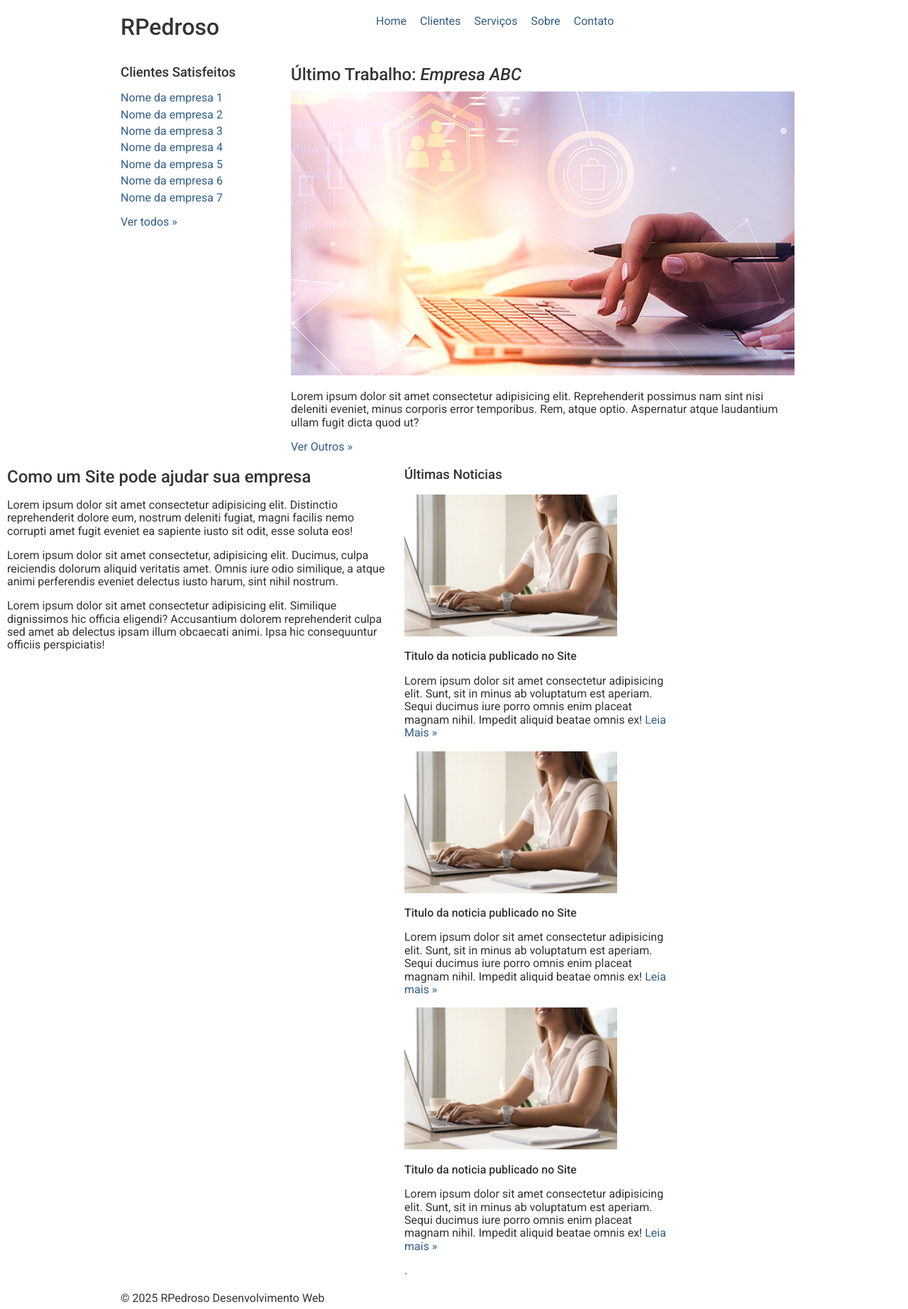
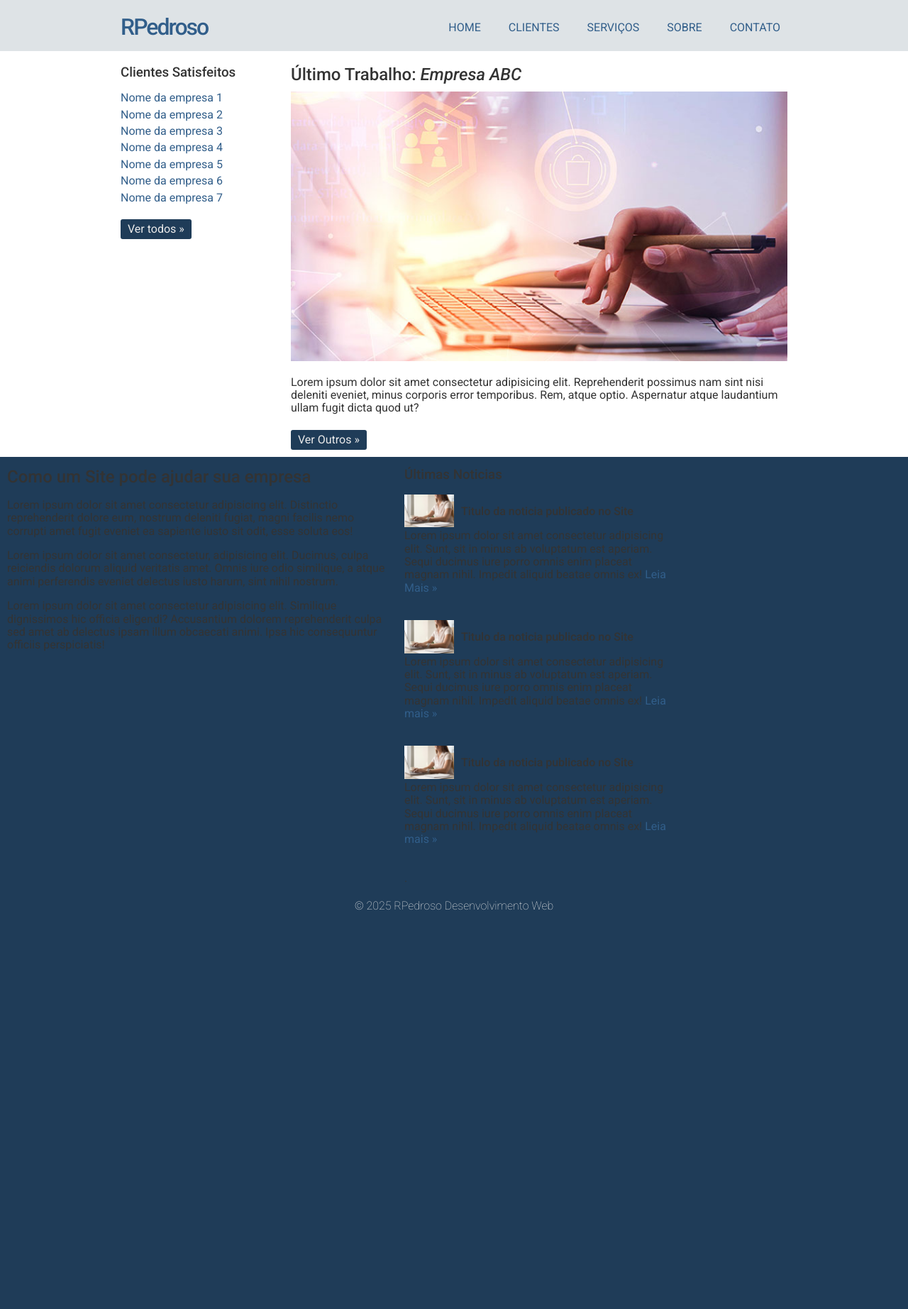
Before and after one commit to Pedrosoro40/Projetos, a PHP site: page /projeto_site/index.html in a window 1280 px wide. Shown: the whole page at 71% size. After the commit the page ends 1283 px from the top, so only its background shows below. Run offline with PHP 8.4, Linux system fonts and the light colour scheme.

Commit message:
Update estilo.css

```diff
--- a/cursa/projeto_site/css/estilo.css
+++ b/cursa/projeto_site/css/estilo.css
@@ -83,3 +83,67 @@ ul.inline li:last-child, ol.inline li:last-child{
 ul.sem-marcador, ol.sem-marcador{
     list-style: none;
 }
+a.botao, input.botao{
+    background: #1f3c58;
+    padding: 5px 10px;
+    border-radius: 3px;
+    color: #ebebeb;
+    cursor: pointer;
+    margin: 5px 0;
+    display: inline-block;
+    border: none;
+}
+a.botao:hover, input.botao:hover{
+    background: #315e8a;
+    text-decoration: none;
+}
+img{
+    max-width: 100%;
+    height: auto;
+}
+/* layout do site*/
+.header{
+    background: #dee3e6;
+}
+h1.logo{
+    font-weight: 500;
+    color: #315e8a;
+    letter-spacing: -2px;
+}
+.conteudo-extra{
+    background: #f1f2ea;
+}
+.footer{
+    background: #1f3c58;
+    color: #ebebeb;
+    padding: 20px 0;
+    text-align: center;
+    font-weight: 100;
+}
+.menu{
+    text-transform: uppercase;
+    text-align: right;
+    margin-top: 25px;
+}
+.menu li a{
+    padding: 5px 10px;
+    border-radius: 3px;
+}
+.menu li a:hover{
+    text-decoration: none;
+    background: #1f3c58;
+    color: #ebebeb;
+}
+ul.noticias li{
+    clear: both;
+    display: block;
+    overflow: hidden;
+    margin-bottom: 20px;
+
+}
+    ul.noticias li img{
+        width: 70px;
+        height: auto;
+        margin-right: 10px;
+        float: left;
+    }
```
